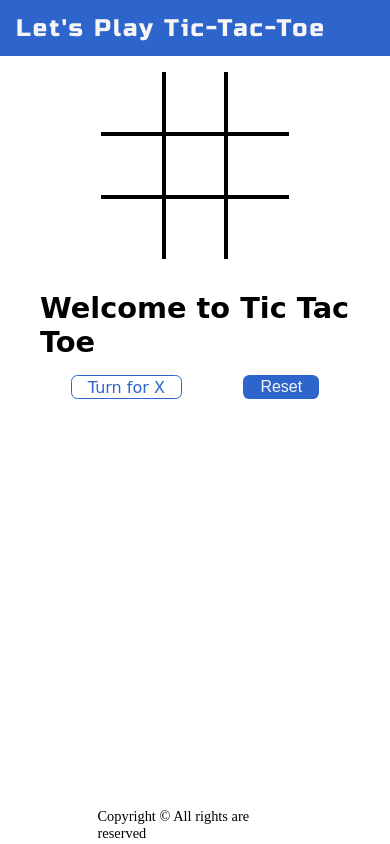
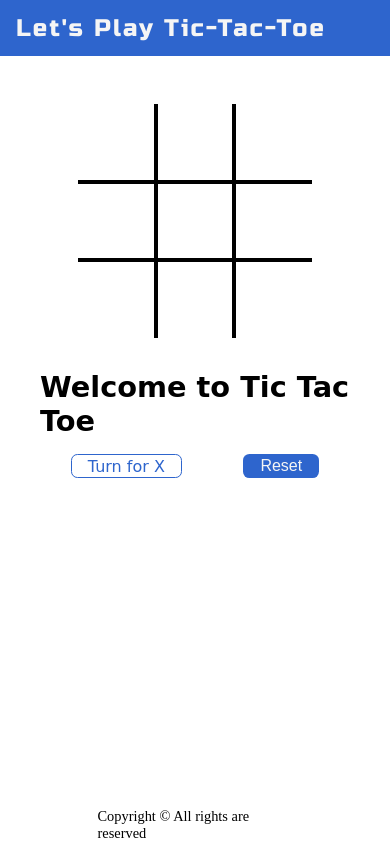
Before and after one commit to subham-04/tic-tac-toe, a plain HTML site: page index.html in a window 390 px wide. Drawn offline with Linux system fonts and the light colour scheme; a web font is replaced by a local one.

Commit message:
better responsive

```diff
--- a/style.css
+++ b/style.css
@@ -127,6 +127,7 @@ footer{
 
 @media screen and (max-width:800px){
     .gameContainer{
+        margin-top: 3rem;
         flex-wrap: wrap;
     }
 
@@ -139,7 +140,7 @@ footer{
     }
 
     .container{
-        grid-template-columns: repeat(3,16vw);
-        grid-template-rows: repeat(3,16vw);
+        grid-template-columns: repeat(3,20vw);
+        grid-template-rows: repeat(3,20vw);
     }
 }
```
